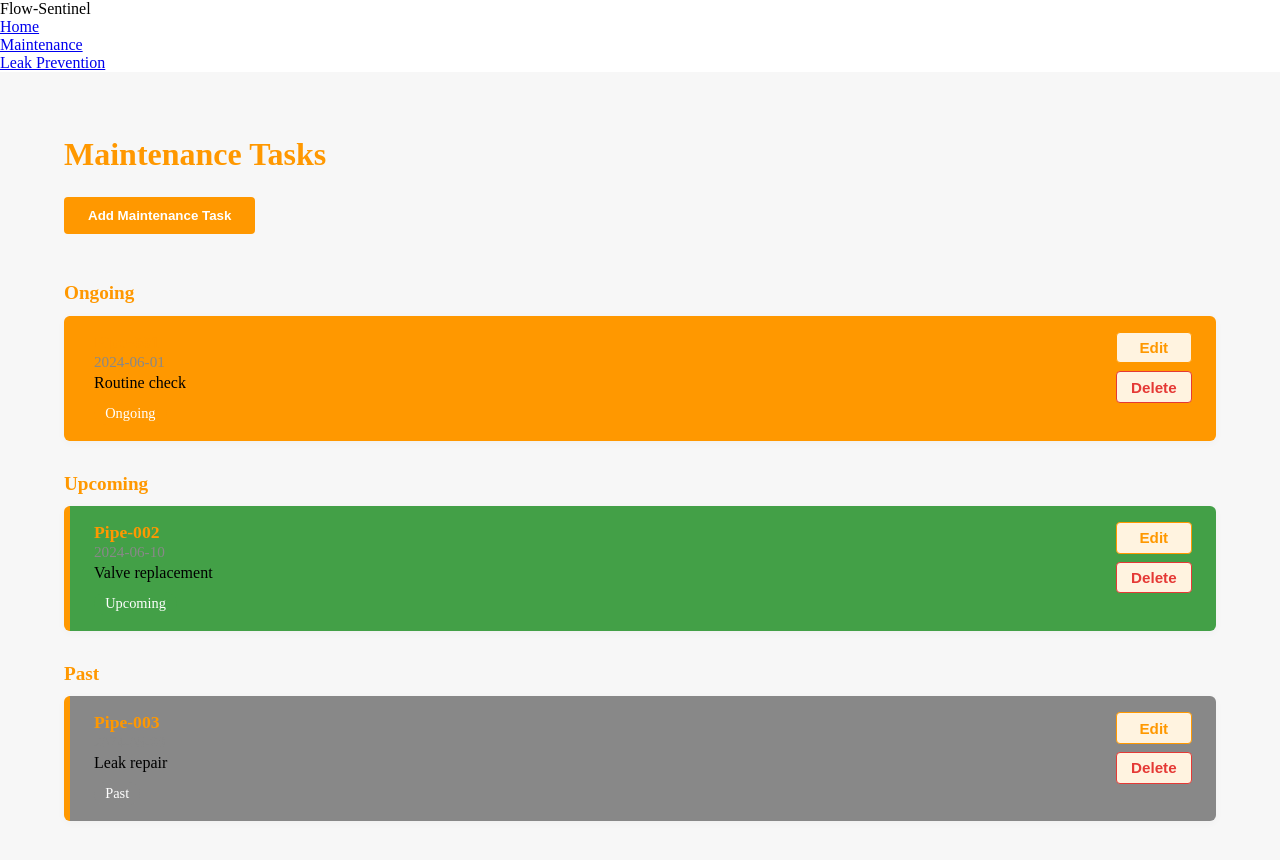
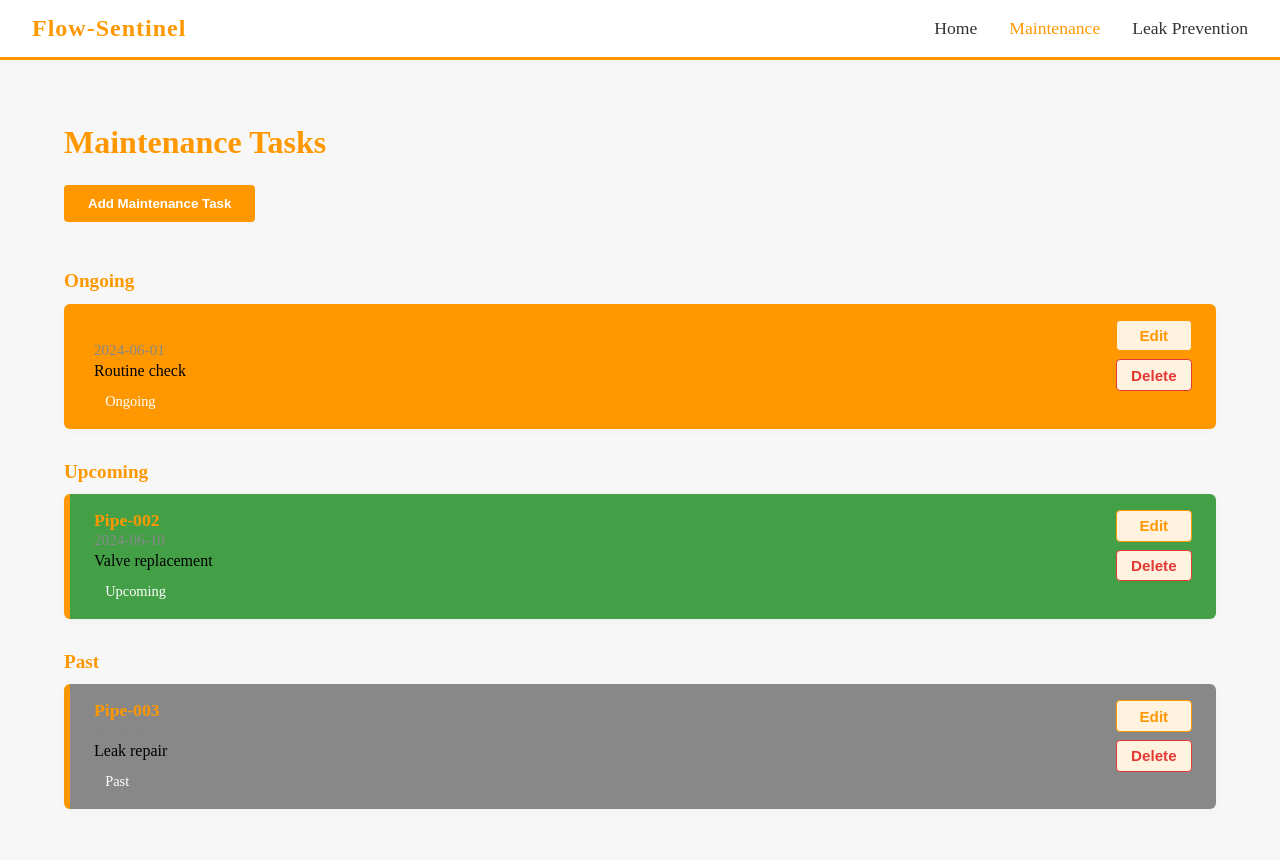
Before and after one commit to Singh-Ishu/flow-sentinal, a React (Vite) app in the folder frontend/: page /maintenance in a window 1280 px wide. Shown: the top 860 px of the page. Built offline with nearby package versions, Linux system fonts and the light colour scheme; the HTML template or start-up script is replaced by a standard one.

Commit message:
UPDATES minors changes

```diff
--- a/frontend/src/components/Navbar.jsx
+++ b/frontend/src/components/Navbar.jsx
@@ -1,18 +1,18 @@
 import React from "react";
 import { NavLink } from "react-router-dom";
-import styles from "./Navbar.css";
+import "./Navbar.css";
 
 const Navbar = () => {
     return (
-        <nav className={styles.navbar}>
-            <div className={styles.logo}>Flow-Sentinel</div>
-            <ul className={styles.navLinks}>
+        <nav className="navbar">
+            <div className="logo">Flow-Sentinel</div>
+            <ul className="navLinks">
                 <li>
                     <NavLink
                         to="/"
                         end
                         className={({ isActive }) =>
-                            isActive ? styles.active : undefined
+                            isActive ? "active" : undefined
                         }
                     >
                         Home
@@ -22,7 +22,7 @@ const Navbar = () => {
                     <NavLink
                         to="/maintenance"
                         className={({ isActive }) =>
-                            isActive ? styles.active : undefined
+                            isActive ? "active" : undefined
                         }
                     >
                         Maintenance
@@ -32,7 +32,7 @@ const Navbar = () => {
                     <NavLink
                         to="/leak-prevention"
                         className={({ isActive }) =>
-                            isActive ? styles.active : undefined
+                            isActive ? "active" : undefined
                         }
                     >
                         Leak Prevention
--- a/frontend/src/components/PipelineGraph.jsx
+++ b/frontend/src/components/PipelineGraph.jsx
@@ -1,5 +1,5 @@
 import React, { useState } from "react";
-import styles from "./PipelineGraph.css";
+import "./PipelineGraph.css";
 
 const dummyGraph = {
     nodes: [
@@ -34,7 +34,7 @@ const PipelineGraph = () => {
 
     // Simple SVG rendering for demo
     return (
-        <div className={styles.graphWrapper}>
+        <div className="graphWrapper">
             <svg width="100%" height="400" viewBox="0 0 600 400">
                 {/* Render edges */}
                 <line
@@ -124,23 +124,23 @@ const PipelineGraph = () => {
             </svg>
             {modalOpen && (
                 <div
-                    className={styles.modalOverlay}
+                    className="modalOverlay"
                     onClick={() => setModalOpen(false)}
                 >
                     <div
-                        className={styles.modalContent}
+                        className="modalContent"
                         onClick={(e) => e.stopPropagation()}
                     >
                         <button
-                            className={styles.closeBtn}
+                            className="closeBtn"
                             onClick={() => setModalOpen(false)}
                         >
                             &times;
                         </button>
-                        <h3 className={styles.modalTitle}>
+                        <h3 className="modalTitle">
                             {modalData?.label || modalData?.id}
                         </h3>
-                        <pre className={styles.modalPre}>
+                        <pre className="modalPre">
                             {JSON.stringify(modalData, null, 2)}
                         </pre>
                     </div>
--- a/frontend/src/pages/HomePage.jsx
+++ b/frontend/src/pages/HomePage.jsx
@@ -2,7 +2,7 @@ import React, { useEffect, useState } from "react";
 import PipelineGraph from "../components/PipelineGraph";
 import Sidebar from "../components/Sidebar";
 import axios from "axios";
-import styles from "./HomePage.css";
+import "./HomePage.css";
 
 const HomePage = () => {
     const [graphData, setGraphData] = useState(null);
@@ -22,19 +22,19 @@ const HomePage = () => {
 
     if (loading) {
         return (
-            <div className={styles.loadingWrapper}>
-                <div className={styles.loader}></div>
+            <div className="loadingWrapper">
+                <div className="loader"></div>
             </div>
         );
     }
 
     return (
-        <div className={styles.homeGrid}>
-            <div className={styles.sidebarCol}>
+        <div className="homeGrid">
+            <div className="sidebarCol">
                 <Sidebar />
             </div>
-            <div className={styles.graphCol}>
-                <h1 className={styles.pageTitle}>Pipeline Network</h1>
+            <div className="graphCol">
+                <h1 className="pageTitle">Pipeline Network</h1>
                 <PipelineGraph data={graphData} />
             </div>
         </div>
```
Also changed, not shown: frontend/src/components/Sidebar.css (added).
